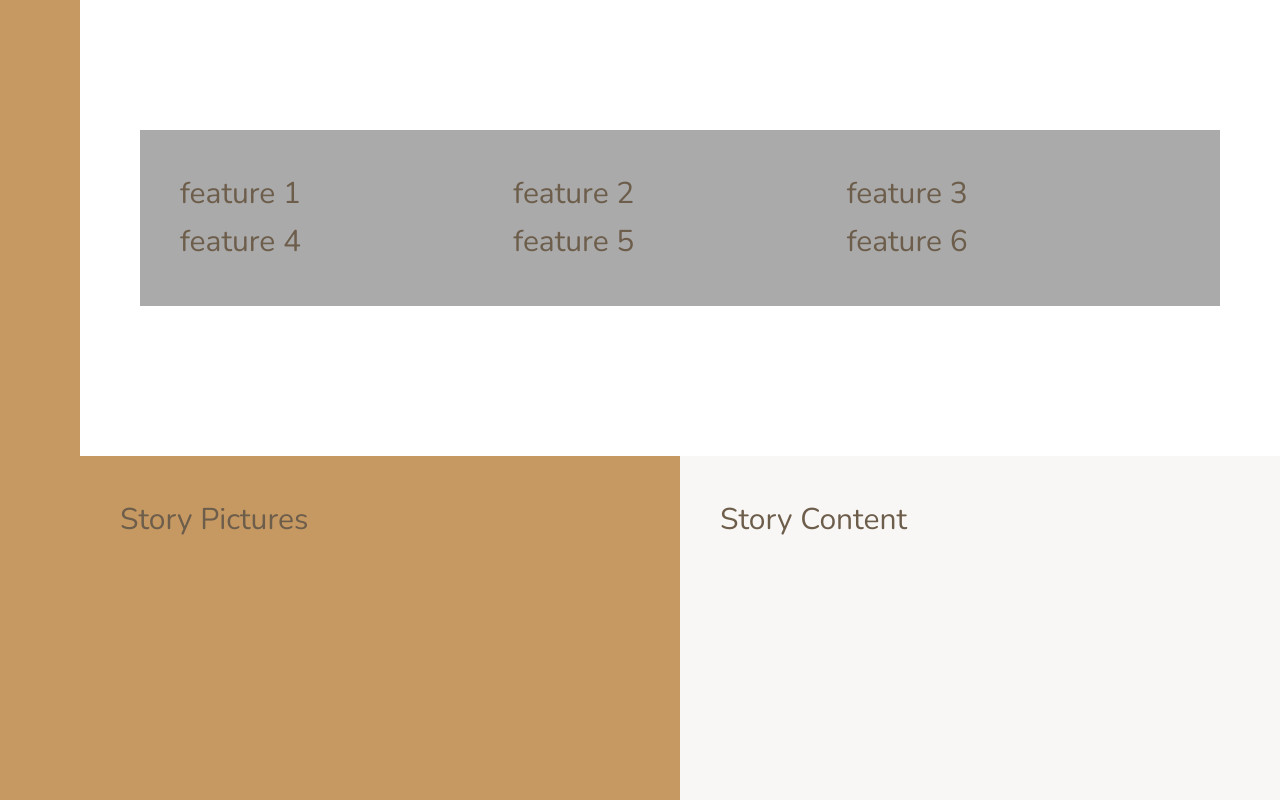
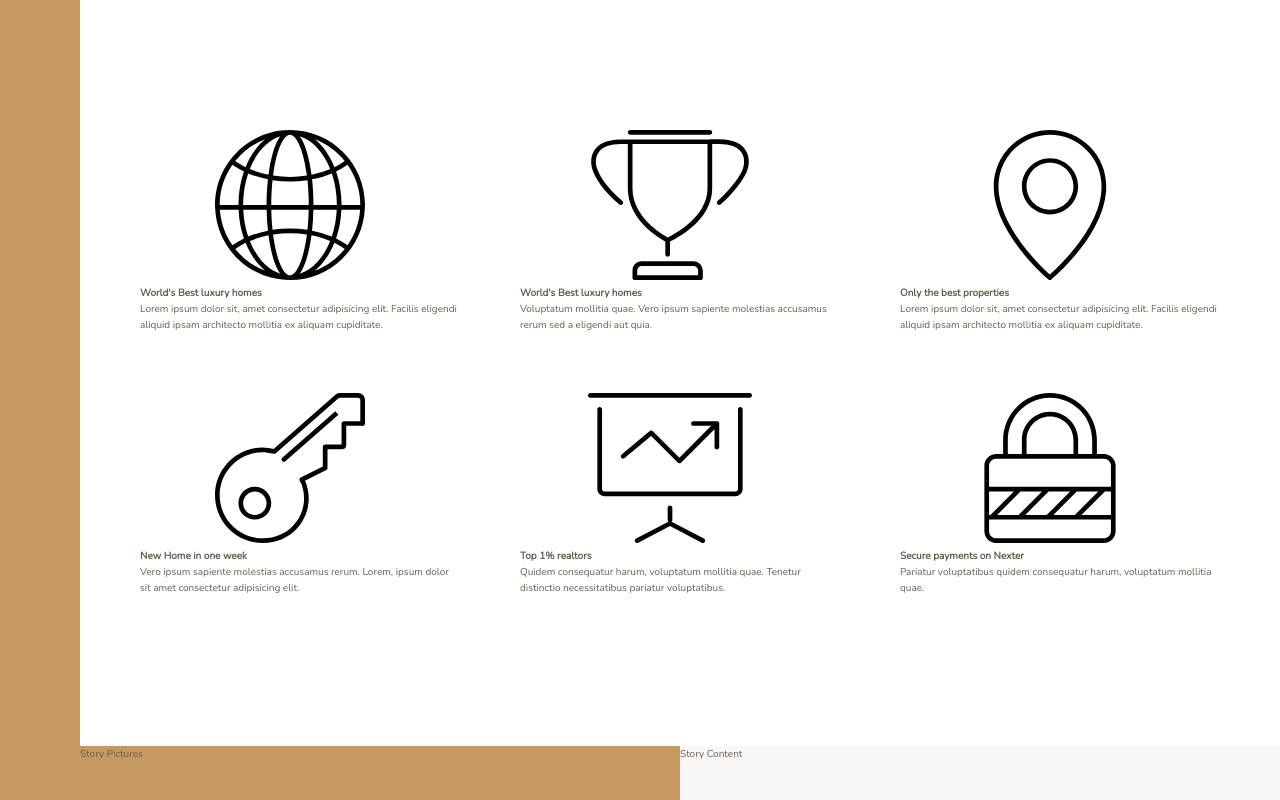
Before and after one commit to programmerInfi/Nexter, a website: page index.html in a window 1280 px wide. Shown: the part 660-1460 px from the top of the page. Drawn offline with nearby package versions, Linux system fonts and the light colour scheme.

Commit message:
feature part 1

```diff
--- a/index.html
+++ b/index.html
@@ -19,12 +19,71 @@
     <header class="header">Header</header>
     <div class="realtors">Top 3 realtors</div>
     <section class="features">
-      <div class="feature">feature 1</div>
-      <div class="feature">feature 2</div>
-      <div class="feature">feature 3</div>
-      <div class="feature">feature 4</div>
-      <div class="feature">feature 5</div>
-      <div class="feature">feature 6</div>
+      <div class="feature">
+        <svg class="feature__icon">
+          <use xlink:href="img/sprite.svg#icon-global"></use>
+        </svg>
+        <h4 class="heading-4">World's Best luxury homes</h4>
+        <p class="feature__text">
+          Lorem ipsum dolor sit, amet consectetur adipisicing elit. Facilis
+          eligendi aliquid ipsam architecto mollitia ex aliquam cupiditate.
+        </p>
+      </div>
+
+      <div class="feature">
+        <svg class="feature__icon">
+          <use xlink:href="img/sprite.svg#icon-trophy"></use>
+        </svg>
+        <h4 class="heading-4">World's Best luxury homes</h4>
+        <p class="feature__text">
+          Voluptatum mollitia quae. Vero ipsum sapiente molestias accusamus
+          rerum sed a eligendi aut quia.
+        </p>
+      </div>
+
+      <div class="feature">
+        <svg class="feature__icon">
+          <use xlink:href="img/sprite.svg#icon-map-pin"></use>
+        </svg>
+        <h4 class="heading-4">Only the best properties</h4>
+        <p class="feature__text">
+          Lorem ipsum dolor sit, amet consectetur adipisicing elit. Facilis
+          eligendi aliquid ipsam architecto mollitia ex aliquam cupiditate.
+        </p>
+      </div>
+
+      <div class="feature">
+        <svg class="feature__icon">
+          <use xlink:href="img/sprite.svg#icon-key"></use>
+        </svg>
+        <h4 class="heading-4">New Home in one week</h4>
+        <p class="feature__text">
+          Vero ipsum sapiente molestias accusamus rerum. Lorem, ipsum dolor sit
+          amet consectetur adipisicing elit.
+        </p>
+      </div>
+
+      <div class="feature">
+        <svg class="feature__icon">
+          <use xlink:href="img/sprite.svg#icon-presentation"></use>
+        </svg>
+        <h4 class="heading-4">Top 1% realtors</h4>
+        <p class="feature__text">
+          Quidem consequatur harum, voluptatum mollitia quae. Tenetur distinctio
+          necessitatibus pariatur voluptatibus.
+        </p>
+      </div>
+
+      <div class="feature">
+        <svg class="feature__icon">
+          <use xlink:href="img/sprite.svg#icon-lock"></use>
+        </svg>
+        <h4 class="heading-4">Secure payments on Nexter</h4>
+        <p class="feature__text">
+          Pariatur voluptatibus quidem consequatur harum, voluptatum mollitia
+          quae.
+        </p>
+      </div>
     </section>
     <div class="story__pictures">Story Pictures</div>
     <!-- It's a legal wihthout having parent element -->
--- a/sass/_base.scss
+++ b/sass/_base.scss
@@ -43,9 +43,4 @@ body {
     [center-start] repeat(8, [col-start] minmax(min-content, 14rem) [col-end])
     [center-end] minmax(6rem, 1fr)
     [full-end];
-
-  & > * {
-    padding: 40px;
-    font-size: 3rem;
-  }
 }
--- a/sass/_features.scss
+++ b/sass/_features.scss
@@ -1,7 +1,7 @@
 .features {
-  background-color: $color-grey-light-2;
   grid-column: center-start/center-end;
   margin: 15rem 0;
   display: grid;
   grid-template-columns: repeat(3, 1fr);
+  grid-gap: 6rem;
 }
```
Also changed, not shown: css/style.css.
